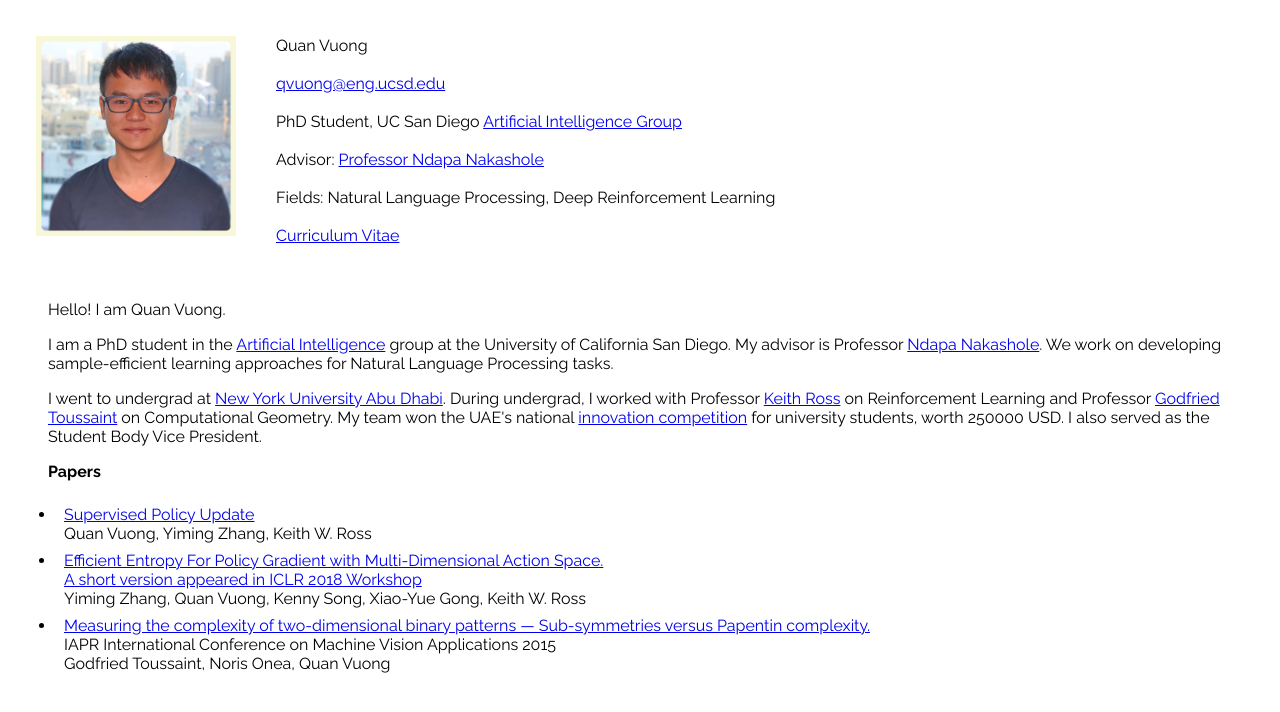
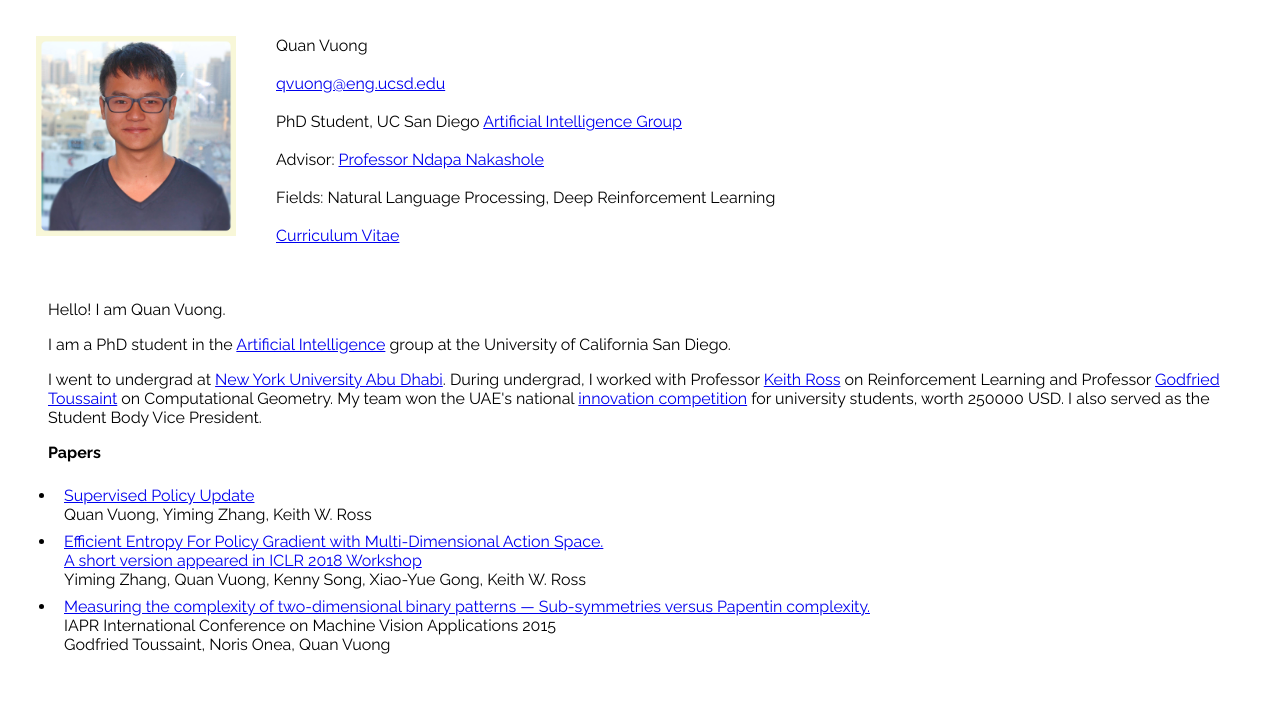
Before and after one commit to quanvuong/quanvuong.github.io, a React (Create React App) app: page / in a window 1280 px wide. Shown: the top 712 px of the page. Built offline with nearby package versions, Linux system fonts and the light colour scheme.

Commit message:
remove ndapa from summary

```diff
--- a/src/Summary.js
+++ b/src/Summary.js
@@ -7,7 +7,7 @@ class Summary extends Component {
       <div className="Summary">
         <div className="SummaryOneP">Hello! I am Quan Vuong.</div>
 
-        <div className="SummaryOneP">I am a PhD student in the <a href="http://ai.ucsd.edu/">Artificial Intelligence</a> group at the University of California San Diego. My advisor is Professor <a href="http://nakashole.com/">Ndapa Nakashole</a>. We work on developing sample-efficient learning approaches for Natural Language Processing tasks.</div>
+        <div className="SummaryOneP">I am a PhD student in the <a href="http://ai.ucsd.edu/">Artificial Intelligence</a> group at the University of California San Diego.</div>
 
         <div className="SummaryOneP">I went to undergrad at <a href="https://en.wikipedia.org/wiki/New_York_University_Abu_Dhabi">New York University Abu Dhabi</a>. During undergrad, I worked with Professor <a href="http://www.nyu.edu/projects/keithwross/">Keith Ross</a> on Reinforcement Learning and Professor <a href="http://cgm.cs.mcgill.ca/~godfried/">Godfried Toussaint</a> on Computational Geometry. My team won the UAE's national <a href="https://nyuad.nyu.edu/en/news/latest-news/honors-and-awards/2016/february/roadwatch-app-wins-uae-best-m-government-service-award.html">innovation competition</a> for university students, worth 250000 USD. I also served as the Student Body Vice President.</div>
       </div>
```
